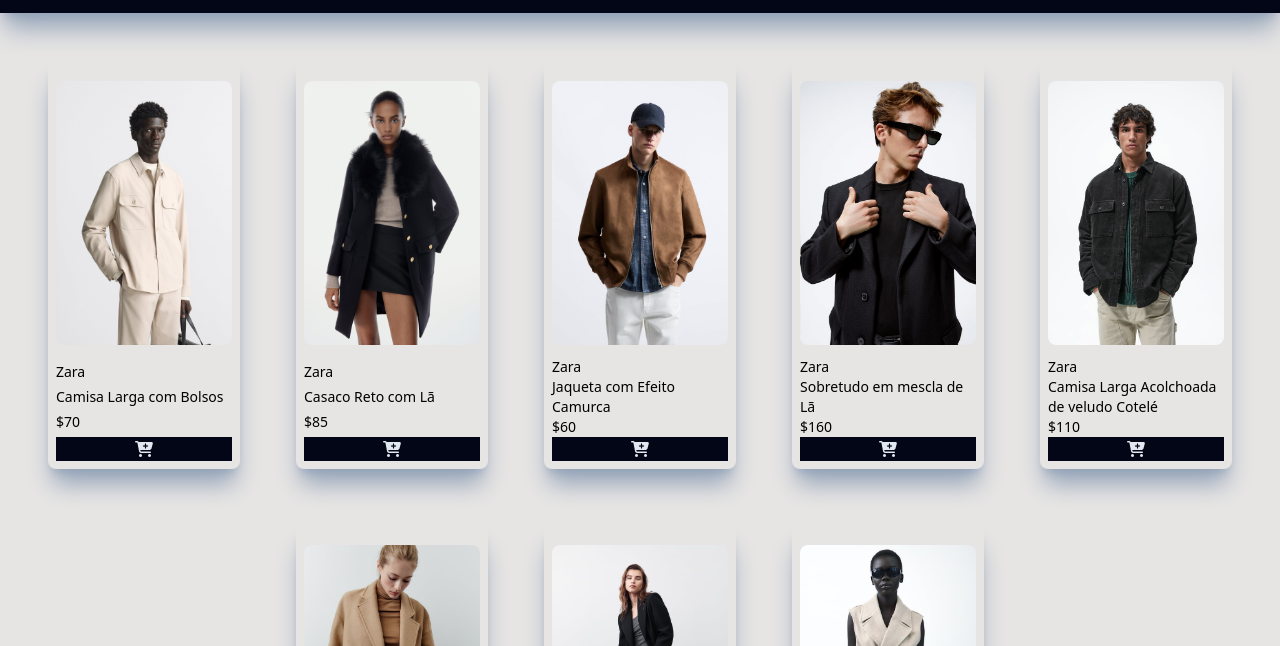
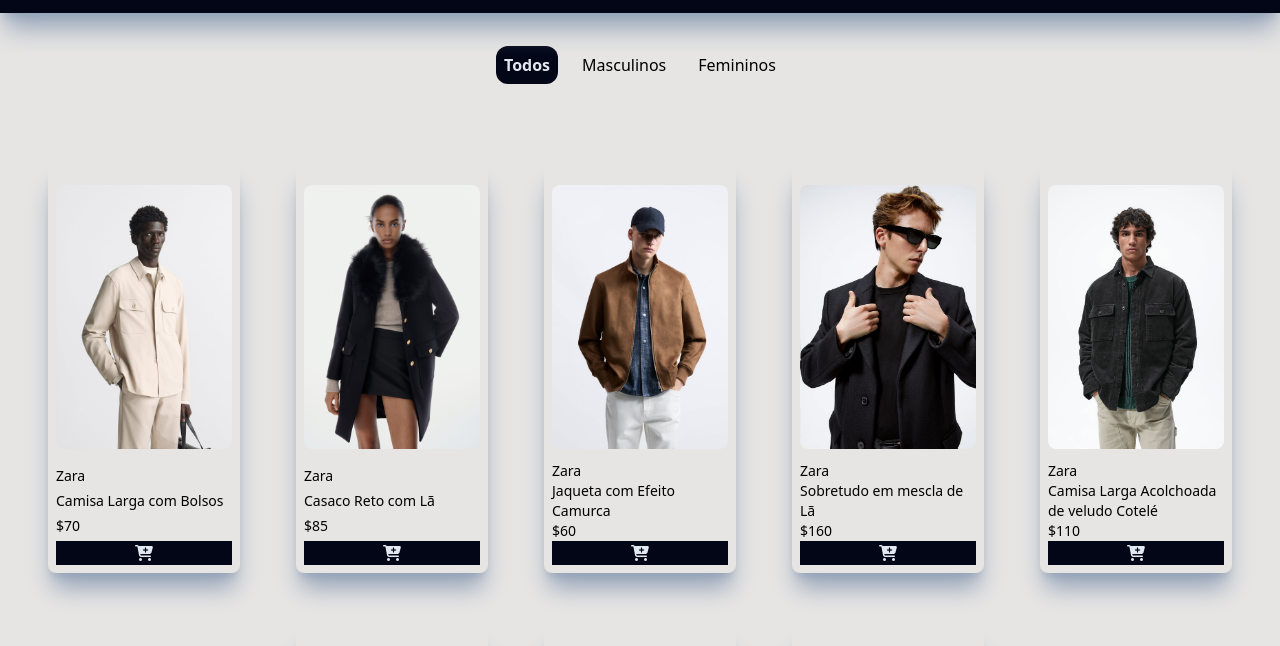
Before and after one commit to wilhamoreira/E-commerce-js, a website built with Vite: page index.html in a window 1280 px wide. Shown: the part 83-729 px from the top of the page. Built offline with nearby package versions, Linux system fonts and the light colour scheme.

Commit message:
Aula 05 Salvando carrinho no local storage, e adicionando filtro de produtos

```diff
--- a/index.html
+++ b/index.html
@@ -18,6 +18,7 @@
     <section id="produtos-carrinho" class="h-3/5 overflow-y-auto flex flex-col gap-2">
 
     </section>
+    <p id="preco-total" class="bg-slate-200 text-green-700 rounded-sm pl-5">Total: $ 0</p>
 
 
     <button class="bg-slate-200 text-slate-900 p-1">Finalizar compra</button>
@@ -32,6 +33,28 @@
     </div>
   </header>
   <main>
+    <main class="flex flex-col items-center">
+      <section id="filtros" class="p-10 flex">
+        <div class="px-2">
+          <input id="exibir-todos" type="radio" name="filtro" id="" class="peer hidden" checked>
+          <label for="exibir-todos" class="peer-checked:bg-slate-950 peer-checked:text-slate-200 peer-checked:font-bold p-2 rounded-xl select-none">Todos</label>
+        </div>
+
+        <div class="px-2">
+          <input id="exibir-masculinos" type="radio" name="filtro" id="" class="peer hidden">
+          <label for="exibir-masculinos" class="peer-checked:bg-slate-950 peer-checked:text-slate-200 peer-checked:font-bold p-2 rounded-xl select-none">Masculinos</label>
+        </div>
+
+        <div class="px-2">
+          <input id="exibir-femininos" type="radio" name="filtro" id="" class="peer hidden">
+          <label for="exibir-femininos" class="peer-checked:bg-slate-950 peer-checked:text-slate-200 peer-checked:font-bold p-2 rounded-xl select-none">Femininos</label>
+        </div>
+
+
+
+      </section>
+
+    </main>
   <!-- Cards de produtos -->
     <section id="container-produto" class="flex flex-wrap p-10 justify-center gap-10">
 
```
